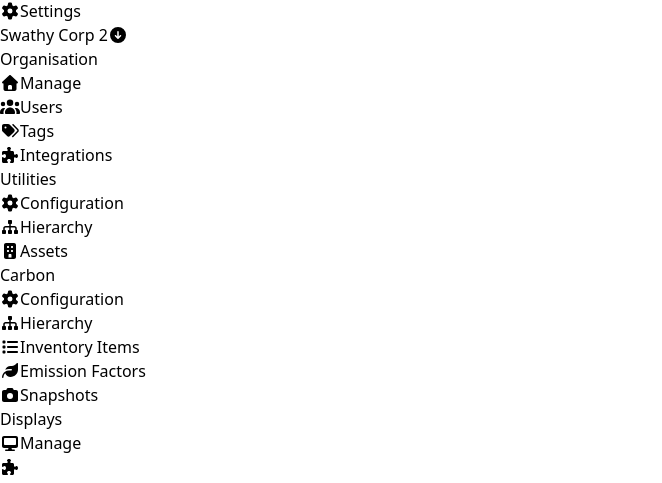
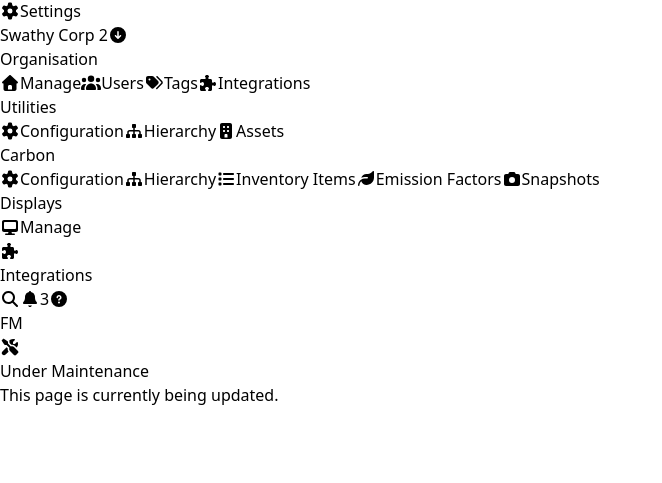
Before and after one commit to ninalamo/integration-app, a React (Vite) app: page /settings/utilities in a window 1280 px wide. Before the commit this address led to /settings/integrations. Shown: the part 469-952 px from the top of the page, without its empty margins (0-662 px from the left). After the commit the page ends 876 px from the top, so only its background shows below. Built offline with nearby package versions, Linux system fonts and the light colour scheme; data requests are answered from the project's data file.

Commit message:
selected - settings, all url is based on /settings

```diff
--- a/src/App.tsx
+++ b/src/App.tsx
@@ -1,6 +1,7 @@
 import { BrowserRouter, Routes, Route, Navigate } from 'react-router-dom';
 import MainLayout from './components/layout/MainLayout';
 import Integrations from './pages/Integrations';
+import Maintenance from './pages/Maintenance';
 
 export default function App() {
   return (
@@ -9,7 +10,21 @@
         <Route path="/" element={<MainLayout />}>
           <Route path="settings">
             <Route path="integrations" element={<Integrations />} />
+
+            {/* Organisation Routes */}
+            <Route path="organisation" element={<Maintenance />} />
+            <Route path="manage" element={<Maintenance />} />
+            <Route path="users" element={<Maintenance />} />
+            <Route path="tags" element={<Maintenance />} />
+
+            {/* Other Catch-all Routes */}
+            <Route path="utilities/*" element={<Maintenance />} />
+            <Route path="carbon/*" element={<Maintenance />} />
+            <Route path="displays/*" element={<Maintenance />} />
+
+            <Route path="*" element={<Maintenance />} />
           </Route>
+
           <Route index element={<Navigate to="/settings/integrations" replace />} />
           <Route path="*" element={<Navigate to="/settings/integrations" replace />} />
         </Route>
--- a/src/components/layout/PrimarySidebar.tsx
+++ b/src/components/layout/PrimarySidebar.tsx
@@ -30,9 +30,11 @@
             </nav>
 
             <div className="mt-auto mb-4">
-                <NavLink to="/settings/integrations">
-                    {({ isActive }: { isActive: boolean }) => (
-                        <SidebarIcon icon={faCog} label="Settings" active={isActive} />
+                <NavLink to="/settings/integrations" className={({ isActive }) =>
+                    isActive || window.location.pathname.startsWith('/settings') ? 'active-link' : ''
+                }>
+                    {({ isActive }) => (
+                        <SidebarIcon icon={faCog} label="Settings" active={isActive || window.location.pathname.startsWith('/settings')} />
                     )}
                 </NavLink>
             </div>
--- a/src/components/layout/SecondarySidebar.tsx
+++ b/src/components/layout/SecondarySidebar.tsx
@@ -17,6 +17,7 @@
 } from '@fortawesome/free-solid-svg-icons';
 import { Menu, Transition } from '@headlessui/react';
 import { Fragment } from 'react';
+import { NavLink } from 'react-router-dom';
 
 export default function SecondarySidebar() {
     return (
@@ -124,31 +125,31 @@
 
                 {/* Organisation Section */}
                 <MenuSection title="Organisation">
-                    <MenuItem icon={faHome} label="Manage" />
-                    <MenuItem icon={faUsers} label="Users" />
-                    <MenuItem icon={faTags} label="Tags" />
-                    <MenuItem icon={faPuzzlePiece} label="Integrations" active />
+                    <MenuItem icon={faHome} label="Manage" to="/settings/organisation" />
+                    <MenuItem icon={faUsers} label="Users" to="/settings/users" />
+                    <MenuItem icon={faTags} label="Tags" to="/settings/tags" />
+                    <MenuItem icon={faPuzzlePiece} label="Integrations" to="/settings/integrations" />
                 </MenuSection>
 
                 {/* Utilities Section */}
                 <MenuSection title="Utilities">
-                    <MenuItem icon={faCog} label="Configuration" />
-                    <MenuItem icon={faSitemap} label="Hierarchy" />
-                    <MenuItem icon={faBuilding} label="Assets" />
+                    <MenuItem icon={faCog} label="Configuration" to="/settings/utilities/configuration" />
+                    <MenuItem icon={faSitemap} label="Hierarchy" to="/settings/utilities/hierarchy" />
+                    <MenuItem icon={faBuilding} label="Assets" to="/settings/utilities/assets" />
                 </MenuSection>
 
                 {/* Carbon Section */}
                 <MenuSection title="Carbon">
-                    <MenuItem icon={faCog} label="Configuration" />
-                    <MenuItem icon={faSitemap} label="Hierarchy" />
-                    <MenuItem icon={faList} label="Inventory Items" />
-                    <MenuItem icon={faLeaf} label="Emission Factors" />
-                    <MenuItem icon={faCamera} label="Snapshots" />
+                    <MenuItem icon={faCog} label="Configuration" to="/settings/carbon/configuration" />
+                    <MenuItem icon={faSitemap} label="Hierarchy" to="/settings/carbon/hierarchy" />
+                    <MenuItem icon={faList} label="Inventory Items" to="/settings/carbon/inventory-items" />
+                    <MenuItem icon={faLeaf} label="Emission Factors" to="/settings/carbon/emission-factors" />
+                    <MenuItem icon={faCamera} label="Snapshots" to="/settings/carbon/snapshots" />
                 </MenuSection>
 
                 {/* Displays Section */}
                 <MenuSection title="Displays">
-                    <MenuItem icon={faDesktop} label="Manage" />
+                    <MenuItem icon={faDesktop} label="Manage" to="/settings/displays/manage" />
                 </MenuSection>
 
             </div>
@@ -167,19 +168,24 @@
     );
 }
 
-function MenuItem({ icon, label, active = false }: { icon: any; label: string; active?: boolean }) {
+function MenuItem({ icon, label, to }: { icon: any; label: string; to: string }) {
     return (
-        <div
-            className={`
+        <NavLink
+            to={to}
+            className={({ isActive }) => `
         flex items-center gap-3 px-3 py-2 rounded-md cursor-pointer transition-colors
-        ${active
+        ${isActive
                     ? 'bg-[#66bb00] text-white shadow-sm'
                     : 'text-gray-600 hover:bg-gray-100'
                 }
       `}
         >
-            <FontAwesomeIcon icon={icon} className={`w-4 h-4 ${active ? 'text-white' : 'text-gray-400'}`} />
-            <span className="text-sm font-medium">{label}</span>
-        </div>
+            {({ isActive }) => (
+                <>
+                    <FontAwesomeIcon icon={icon} className={`w-4 h-4 ${isActive ? 'text-white' : 'text-gray-400'}`} />
+                    <span className="text-sm font-medium">{label}</span>
+                </>
+            )}
+        </NavLink>
     );
 }
--- /dev/null
+++ b/src/pages/Maintenance.tsx
@@ -0,0 +1,14 @@
+import { FontAwesomeIcon } from '@fortawesome/react-fontawesome';
+import { faTools } from '@fortawesome/free-solid-svg-icons';
+
+export default function Maintenance() {
+    return (
+        <div className="flex flex-col items-center justify-center h-full text-gray-500">
+            <div className="bg-gray-100 p-6 rounded-full mb-4">
+                <FontAwesomeIcon icon={faTools} className="text-4xl text-gray-400" />
+            </div>
+            <h2 className="text-xl font-semibold text-gray-700">Under Maintenance</h2>
+            <p className="mt-2 text-sm">This page is currently being updated.</p>
+        </div>
+    );
+}
```
